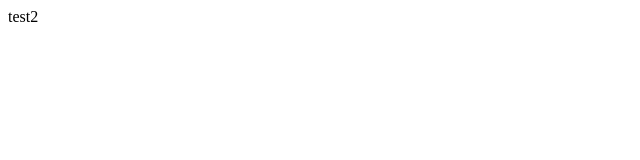
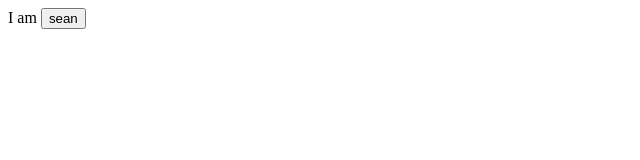
Before and after one commit to SeanOHL/seanohl.github.com, a plain HTML site: page index.html in a window 1280 px wide. Shown: the whole page, without its empty margins (0-640 px from the left). Drawn offline with Linux system fonts and the light colour scheme.

Commit message:
change this message next time!

```diff
--- a/index.html
+++ b/index.html
@@ -4,6 +4,6 @@
         <title> </title>
     </head>
     <body>
-test2
+    I am <button> sean </button>
     </body>
 </html>
```
